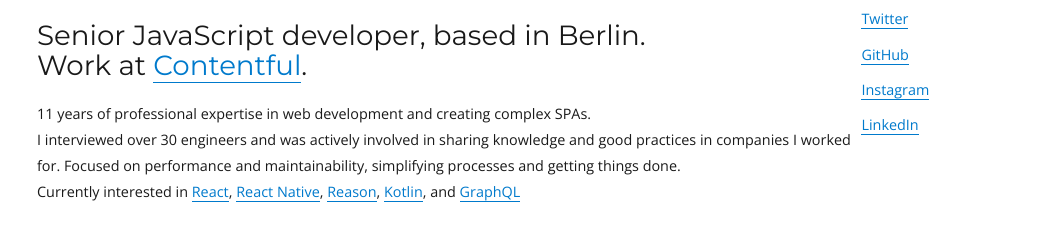
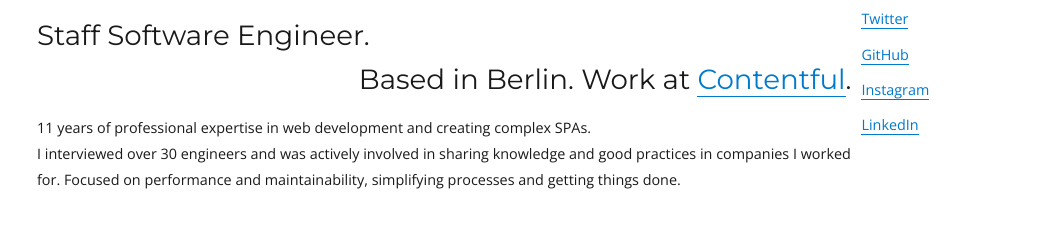
Before and after one commit to suevalov/suevalov.com, a Gatsby site: page / in a window 1280 px wide. Shown: the part 174-404 px from the top of the page, without its empty margins (113-1157 px from the left). Built offline with nearby package versions, Linux system fonts and the light colour scheme; Gatsby itself is replaced by a stand-in of ours; some packages are replaced by stand-ins of ours.

Commit message:
chore: update text and experience

```diff
--- a/config.js
+++ b/config.js
@@ -41,28 +41,6 @@ module.exports = {
       type: 'linkedin',
     },
   ],
-  techInterestedIn: [
-    {
-      label: 'React',
-      href: 'https://reactjs.org',
-    },
-    {
-      label: 'React Native',
-      href: 'https://facebook.github.io/react-native/',
-    },
-    {
-      label: 'Reason',
-      href: 'https://reasonml.github.io',
-    },
-    {
-      label: 'Kotlin',
-      href: 'https://kotlinlang.org/',
-    },
-    {
-      label: 'GraphQL',
-      href: 'http://graphql.org/',
-    },
-  ],
   themeColor: '#89bcfe', // Used for setting manifest and progress theme colors.
   backgroundColor: '#e0e0e0', // Used for setting manifest background color.
 };
--- a/content/developmentSkills.json
+++ b/content/developmentSkills.json
@@ -29,7 +29,7 @@
   },
   {
     "label": "Ruby on Rails",
-    "value": 40
+    "value": 30
   },
   {
     "label": "Java",
--- a/src/components/LeadText/LeadText.jsx
+++ b/src/components/LeadText/LeadText.jsx
@@ -1,10 +1,11 @@
-import React, { Fragment } from 'react';
+import React from 'react';
 import styled from '@emotion/styled';
 import { FancyH1 } from '../FancyHeader/FancyHeader';
 
 const H2 = styled('h2')`
   margin: 0;
   padding: 0;
+  margin-bottom: 0.5em;
 `;
 
 const Text = styled('p')`
@@ -29,9 +30,9 @@ export default class LeadText extends React.Component {
     return (
       <div className={this.props.className}>
         <FancyH1>Hi, I{"'"}m Alex</FancyH1>
-        <H2>Senior JavaScript developer, based&nbsp;in&nbsp;Berlin.</H2>
-        <H2>
-          Work at{' '}
+        <H2>Staff Software Engineer.</H2>
+        <H2 style={{ textAlign: 'right' }}>
+          Based&nbsp;in&nbsp;Berlin. Work at{' '}
           <a className="animated" href="http://contentful.com">
             Contentful
           </a>
@@ -47,26 +48,6 @@ export default class LeadText extends React.Component {
           performance and maintainability, simplifying processes and getting
           things done.
         </Text>
-        <Text>
-          Currently interested in{' '}
-          {this.props.techs.map((tech, index) => {
-            const isLast = index === this.props.techs.length - 1;
-            return (
-              <Fragment key={tech.href}>
-                {isLast && 'and '}
-                <a
-                  className="animated"
-                  href={tech.href}
-                  target="_blank"
-                  rel="noopener noreferrer"
-                >
-                  {tech.label}
-                </a>
-                {!isLast && ', '}
-              </Fragment>
-            );
-          })}
-        </Text>
       </div>
     );
   }
```
Also changed, not shown: content/languages.json (+5 -5 lines), src/components/ExperienceBlock/ExperienceBlock.jsx (+36 -1 lines).
